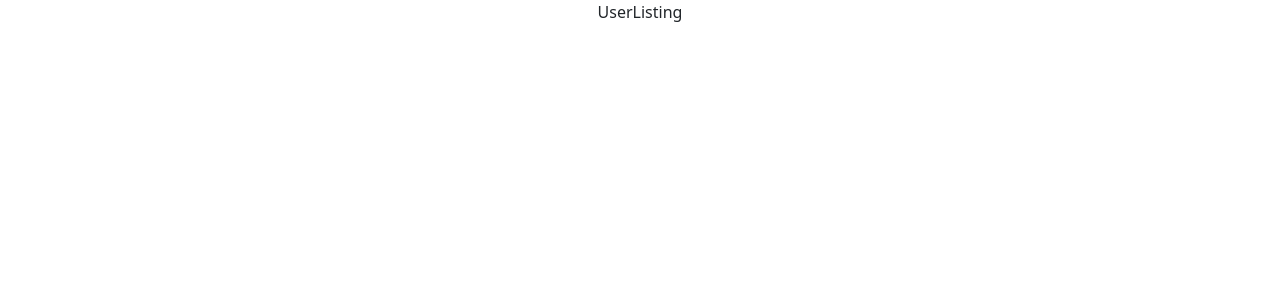
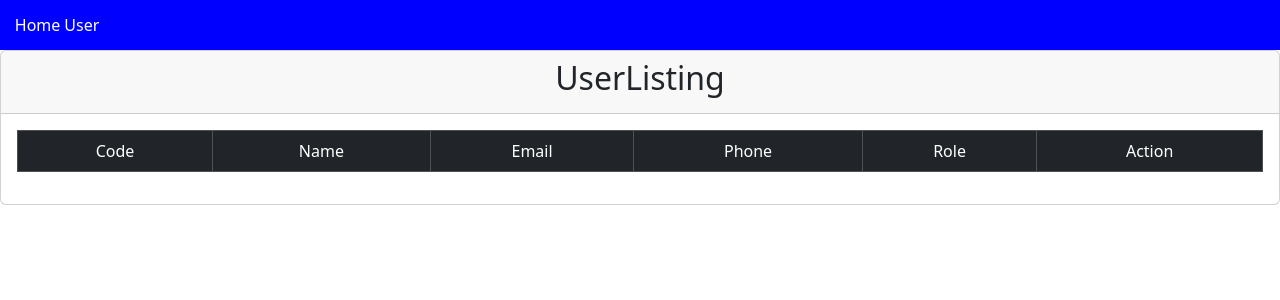
Before and after one commit to ShafiaAnsar/Redux-users, a React (Create React App) app: page /user in a window 1280 px wide. Shown: the top 300 px of the page. Built offline with nearby package versions, Linux system fonts and the light colour scheme.

Commit message:
Redux stuff

```diff
--- a/src/App.css
+++ b/src/App.css
@@ -2,37 +2,16 @@
   text-align: center;
 }
 
-.App-logo {
-  height: 40vmin;
-  pointer-events: none;
+.header{
+  width: 100%;
+  background-color: blue;
+  color: white;
+  padding: 1%;
+  text-align: left;
 }
 
-@media (prefers-reduced-motion: no-preference) {
-  .App-logo {
-    animation: App-logo-spin infinite 20s linear;
-  }
+.link{
+  text-decoration: none;
+  color: white;
+  padding: 2px;
 }
-
-.App-header {
-  background-color: #282c34;
-  min-height: 100vh;
-  display: flex;
-  flex-direction: column;
-  align-items: center;
-  justify-content: center;
-  font-size: calc(10px + 2vmin);
-  color: white;
-}
-
-.App-link {
-  color: #61dafb;
-}
-
-@keyframes App-logo-spin {
-  from {
-    transform: rotate(0deg);
-  }
-  to {
-    transform: rotate(360deg);
-  }
-}
--- a/src/App.js
+++ b/src/App.js
@@ -1,5 +1,5 @@
 import './App.css';
-import { BrowserRouter,Routes,Route } from 'react-router-dom';
+import { BrowserRouter,Routes,Route ,Link} from 'react-router-dom';
 import Home from "./Component/Home"
 import UserListing from './Component/UserListing'
 import Adduser from './Component/Adduser'
@@ -12,6 +12,10 @@ function App() {
     <div className="App">
      < ToastContainer></ToastContainer>
   <BrowserRouter>
+  <div className='header'>
+    <Link to={'/'} className='link'>Home</Link>
+    <Link to={'/user'} className='link'>User</Link>
+  </div>
   <Routes>
     <Route path='/' element={<Home/>}  />
     <Route path='/user' element={<UserListing/>}  />
--- a/src/Component/UserListing.jsx
+++ b/src/Component/UserListing.jsx
@@ -1,6 +1,26 @@
 const UserListing = () => {
   return (
-    <div>UserListing</div>
+    <div className="card">
+      <div className="card-header">
+      <h2>UserListing</h2>
+      </div>
+      <div className="card-body">
+        <table className="table table-bordered">
+          <thead className="table-dark "
+          >
+            <tr>
+              <td>Code</td>
+              <td>Name</td>
+              <td>Email</td>
+              <td>Phone</td>
+              <td>Role</td>
+              <td>Action</td>
+            </tr>
+          </thead>
+          <tbody></tbody>
+        </table>
+      </div>
+    </div>
   )
 }
 
--- a/src/Redux/ActionType.js
+++ b/src/Redux/ActionType.js
@@ -0,0 +1,3 @@
+export const MAKE_REQUEST = 'MAKE_REQUEST'
+export const FAIL_REQUEST = 'FAIL_REQUEST'
+export const GET_USER_LIST = 'GET_USER_LIST'
```
Also changed, not shown: src/Redux/Action.js (+19 -0 lines).
